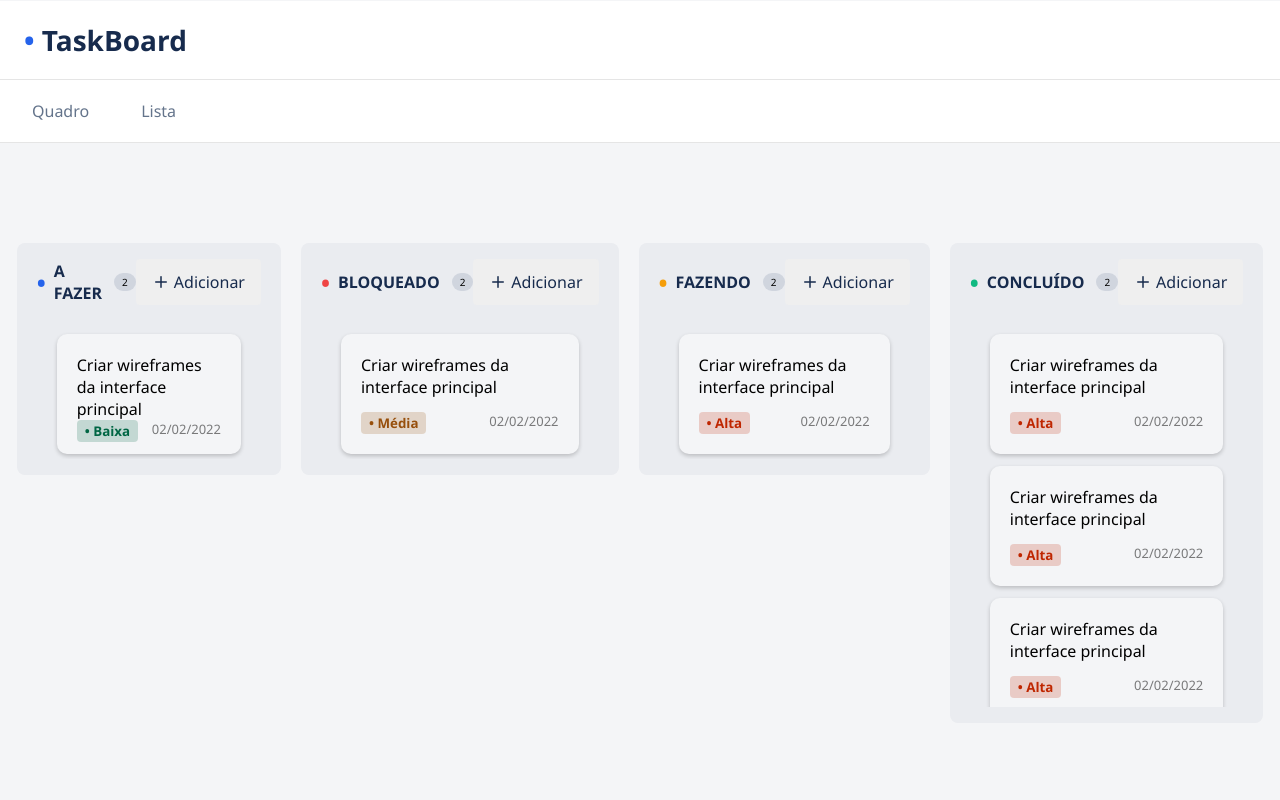
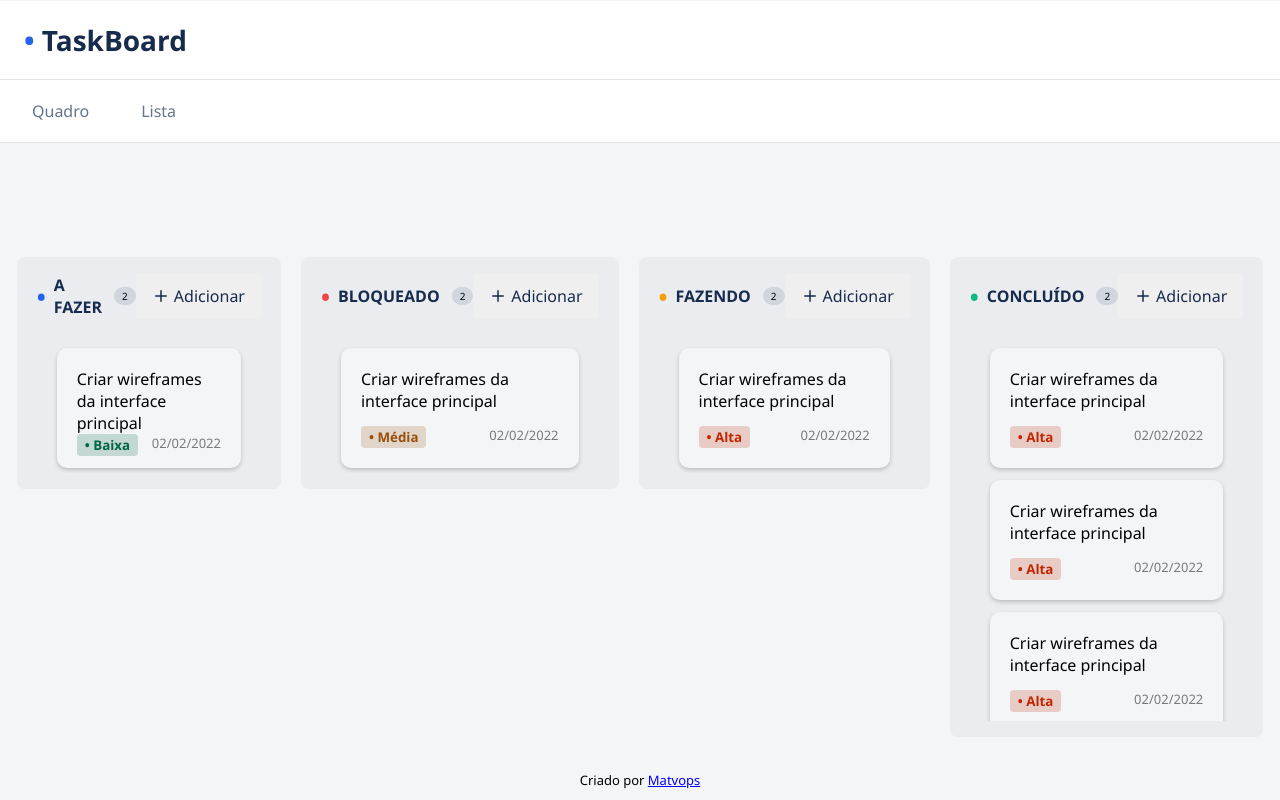
Before and after one commit to Matvops/simple-taskboard, a React (Vite) app: page / in a window 1280 px wide. Built offline with nearby package versions, Linux system fonts and the light colour scheme.

Commit message:
Feat: Adiciona footer ao app

```diff
--- a/src/App.tsx
+++ b/src/App.tsx
@@ -3,15 +3,18 @@ import './styles/theme.css';
 import './styles/global.css';
 import { Header } from './components/Header';
 import { Steps } from './components/Steps';
+import { Footer } from './components/Footer';
 
 export const App = () => {
 
   return (
     <>
-      <div style={{minHeight: '99vh', marginTop: '1px'}}>
+      <div style={{minHeight: '99vh', marginTop: '1px', display: 'flex', flexDirection: 'column', justifyContent: 'space-between'}}>
         <Header />
 
         <Steps />
+
+        <Footer />
       </div>
     </>
   );
```
